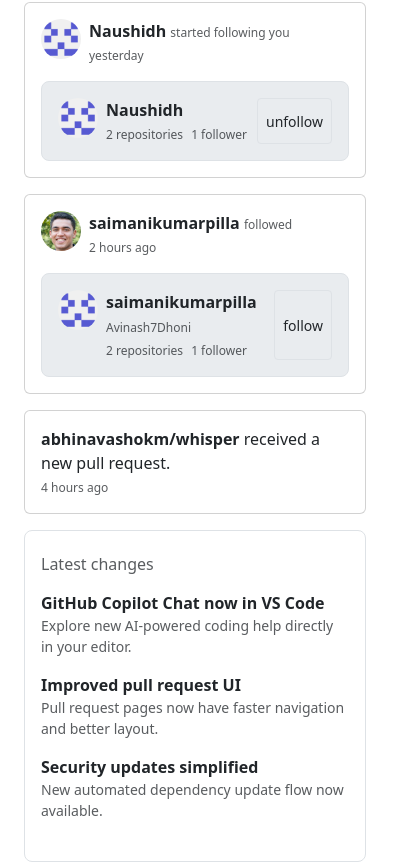
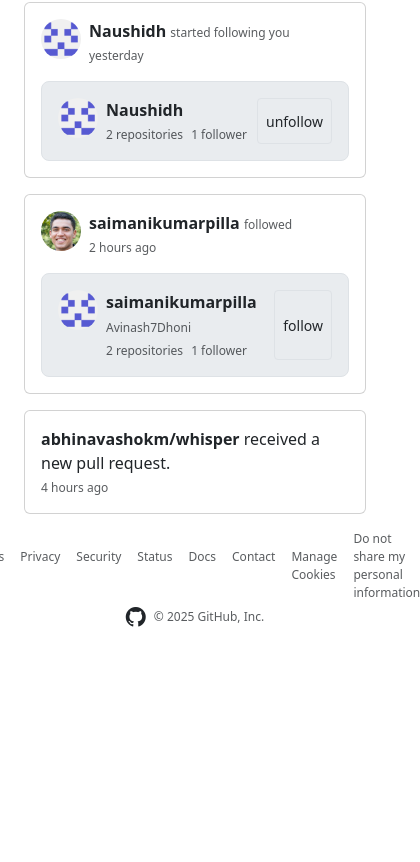
Before and after one commit to abhinavashokm/github-clone-responsive, a plain HTML site: page index.html in a window 390 px wide. Shown: the part 799-1661 px from the top of the page, 420 px wide, since content can reach past the window. After the commit the page ends 1479 px from the top, so only its background shows below. Drawn offline with nearby package versions, Linux system fonts and the light colour scheme.

Commit message:
footer created, working well responsive for mid and above devices

```diff
--- a/index.html
+++ b/index.html
@@ -15,7 +15,7 @@
 <body>
 
     <!-- Navbar -->
-    <nav class="navbar navbar-expand-lg navbar-light bg-light border-bottom sticky-top px-3 py-2">
+    <nav class="navbar navbar-expand-lg navbar-light bg-light border-bottom px-3 py-2">
         <div class="container-fluid">
             <!-- GitHub Logo -->
             <a class="navbar-brand d-flex align-items-center me-3" href="#">
@@ -51,7 +51,8 @@
     <div class="container-fluid mt-3">
         <div class="row">
             <!-- Left Sidebar (Repositories list) -->
-            <div class="col-lg-3 col-md-3 border-end px-3">
+            <div class="col-xl-3 col-md-3 border-end px-3">
+                <div style="position: sticky; top: 1rem;">
                     <div class="d-flex align-items-center justify-content-between ">
                         <h6 class="fw-bold mb-3">Top repositories</h6>
                         <button class="btn btn-success btn-sm" type="button">New</button>
@@ -62,25 +63,26 @@
                     </form>
 
                     <ul class="list-unstyled d-flex flex-column gap-1">
-                    <li class="d-flex gap-1 align-items-center"><img class="profile-img-repo" src="./images/profile.png"
-                            alt=""><a href="#"
+                        <li class="d-flex gap-1 align-items-center"><img class="profile-img-repo"
+                                src="./images/profile.png" alt=""><a href="#"
                                 class="text-decoration-none text-black d-block py-1">abhinavashokm/gpt</a></li>
-                    <li class="d-flex gap-1 align-items-center"><img class="profile-img-repo" src="./images/profile.png"
-                            alt=""><a href="#"
+                        <li class="d-flex gap-1 align-items-center"><img class="profile-img-repo"
+                                src="./images/profile.png" alt=""><a href="#"
                                 class="text-decoration-none text-black d-block py-1">abhinavashokm/whisper</a></li>
-                    <li class="d-flex gap-1 align-items-center"><img class="profile-img-repo" src="./images/profile.png"
-                            alt=""><a href="#"
+                        <li class="d-flex gap-1 align-items-center"><img class="profile-img-repo"
+                                src="./images/profile.png" alt=""><a href="#"
                                 class="text-decoration-none text-black d-block py-1">abhinavashokm/clip</a></li>
-                    <li class="d-flex gap-1 align-items-center"><img class="profile-img-repo" src="./images/profile.png"
-                            alt=""><a href="#"
+                        <li class="d-flex gap-1 align-items-center"><img class="profile-img-repo"
+                                src="./images/profile.png" alt=""><a href="#"
                                 class="text-decoration-none text-black d-block py-1">abhinavashokm/chatgpt-ui</a></li>
                         <li><a href="#" class="text-decoration-none d-block py-1 text-primary text-muted fs-6 ">show
                                 more</a></li>
                     </ul>
                 </div>
+            </div>
 
             <!-- Center Feed (Home content) -->
-            <div class="col-lg-6 col-md-6 px-4">
+            <div class="col-xl-6 col-md-9 px-4">
                 <h5 class="mb-3 fw-bold">Home</h5>
 
                 <!-- Ask copilot -->
@@ -94,9 +96,10 @@
                     <li class="border">Make a pong game</li>
                 </ul>
 
+                <!--FEED-->
                 <div class="feeds mt-5">
                     <h6 class="fw-bold">Feed</h6>
-                    <!-- Example feed card -->
+
 
                     <div class="card mb-3">
                         <div class="card-body">
@@ -184,12 +187,37 @@
                             <div class="text-muted small mt-1">4 hours ago</div>
                         </div>
                     </div>
+
+                    <footer class="d-flex flex-column-reverse flex-lg-row mb-5 justify-content-between align-items-center" style="font-size: 12px;">
+                        <div class="brand d-flex gap-2 align-items-center">
+                            <i class="bi bi-github fs-5"></i>
+                            <a class="text-muted text-decoration-none" href="">&copy; 2025 GitHub, Inc. </a>
+                        </div>
+                        <nav class="d-flex flex-md-column
+                                    gap-3  gap-md-1
+                                    align-items-center border-0 me-lg-5">
+                            <div class="top-navs d-flex gap-3">
+                                <a class="text-muted text-decoration-none " href="">Terms</a>
+                                <a class="text-muted text-decoration-none " href="">Privacy</a>
+                                <a class="text-muted text-decoration-none " href="">Security</a>
+                                <a class="text-muted text-decoration-none " href="">Status</a>
+                                <a class="text-muted text-decoration-none " href="">Docs</a>
+                                <a class="text-muted text-decoration-none " href="">Contact</a>
+                                <a class="text-muted text-decoration-none " href="">Manage Cookies</a>
+                            </div>
+                            <div class="bottom-navs">
+                                <a class="text-muted text-decoration-none" href="">Do not share my personal
+                                    information</a>
+                            </div>
+                        </nav>
+                    </footer>
+
                 </div>
 
             </div>
 
             <!-- Right Sidebar (Latest Changes / News) -->
-            <div class="col-lg-3 col-md-3 px-4">
+            <div class="col-xl-3 px-4 d-none d-xl-block">
                 <div class="px-3 border rounded-3 py-4">
                     <h6 class="text-muted mb-3">Latest changes</h6>
 
@@ -209,6 +237,7 @@
                     </div>
                 </div>
             </div>
+
         </div>
     </div>
 
```
Lines whose indentation alone changed are shown as unchanged.
